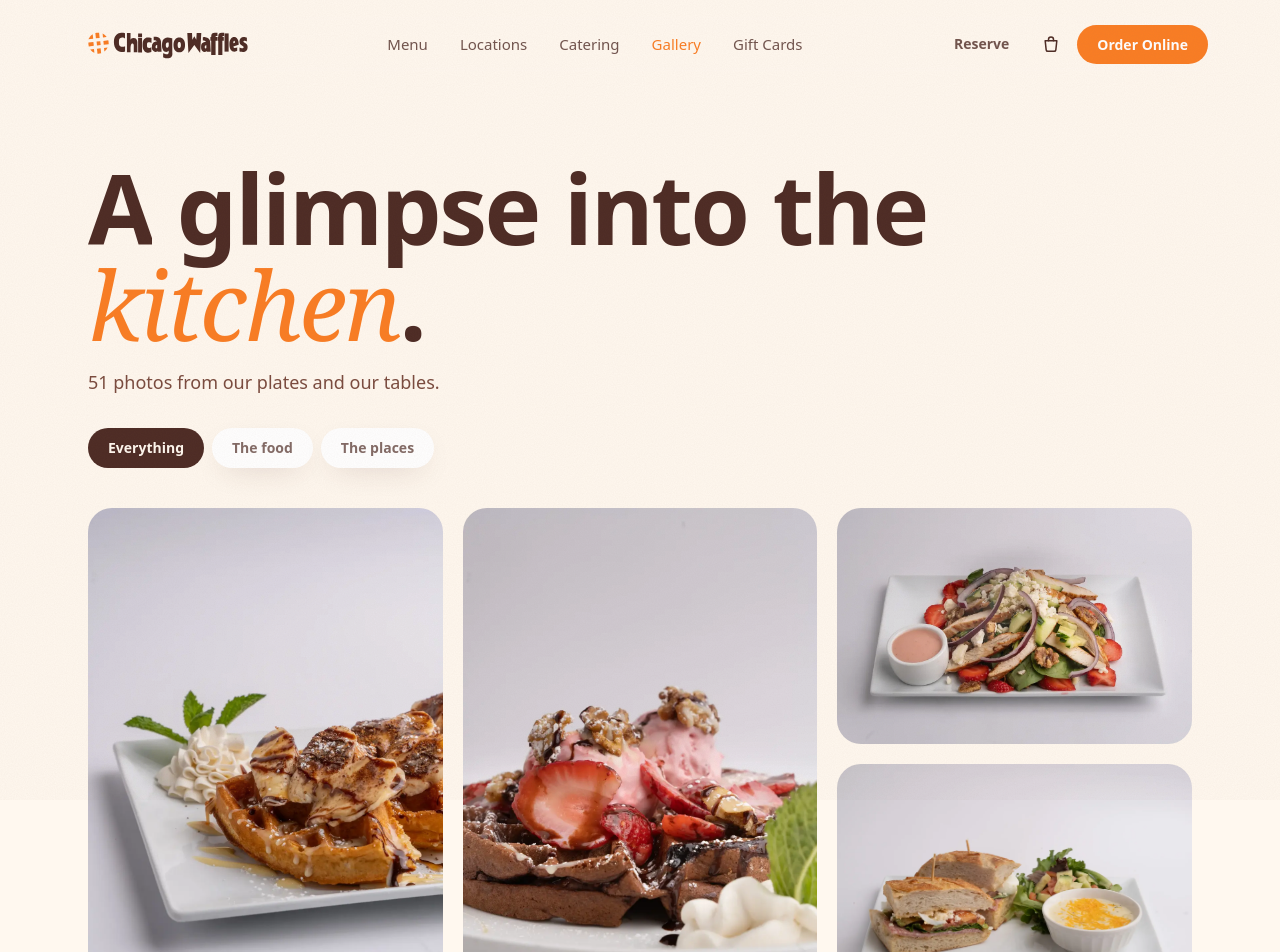
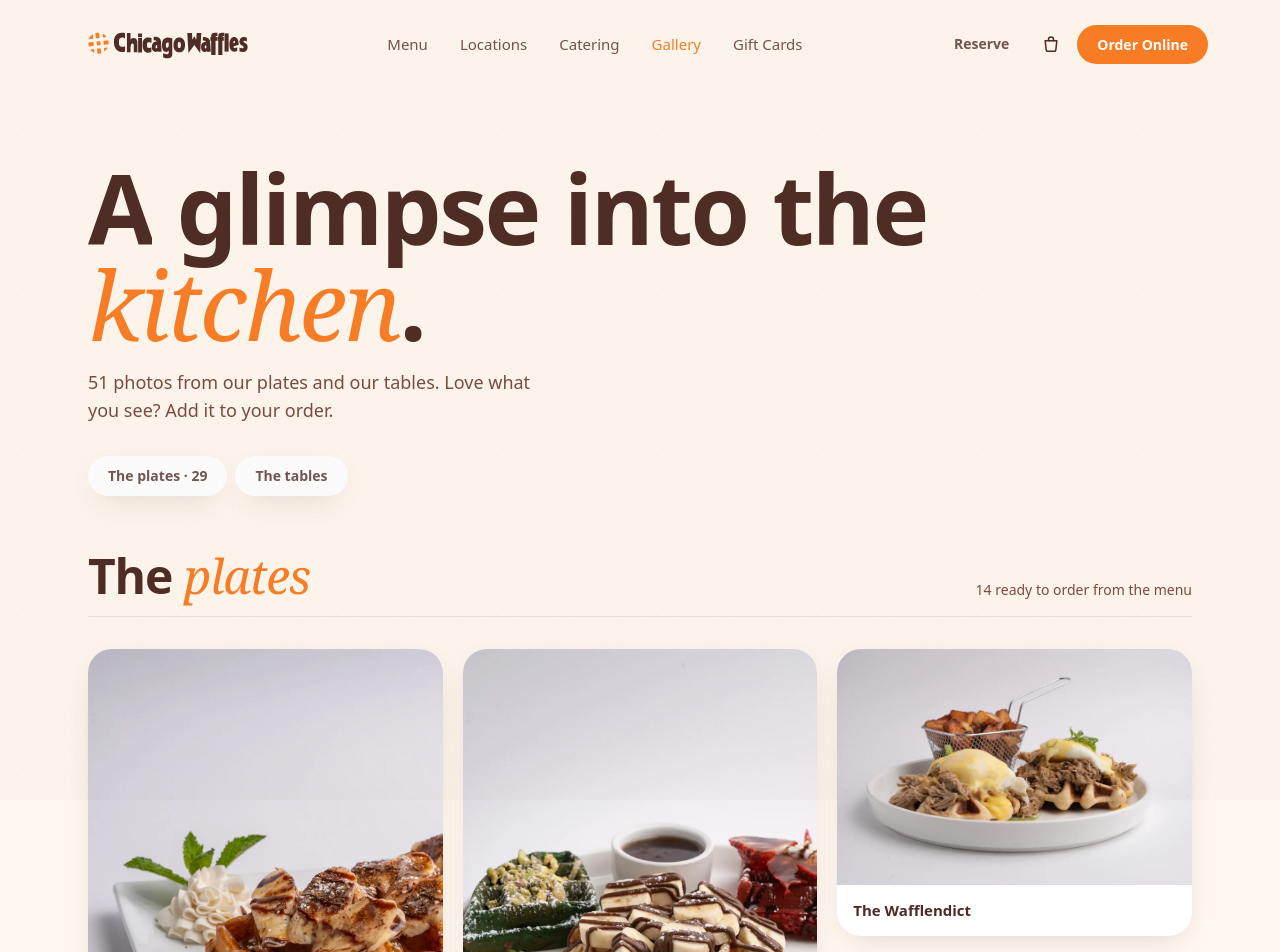
Before and after one commit to flu-wop/Waffles-chicago, a Next.js app: page /gallery in a window 1280 px wide. Shown: the top 952 px of the page. Built offline with nearby package versions, Linux system fonts and the light colour scheme.

Commit message:
Gallery and data updates
Co-Authored-By: Claude Sonnet 5.5 <noreply@anthropic.com>
Claude-Session: https://claude.ai/code/session_01LbaJcqXkvxu1dESwXLNjMF

```diff
--- a/src/app/gallery/GalleryClient.tsx
+++ b/src/app/gallery/GalleryClient.tsx
@@ -1,31 +1,45 @@
 "use client";
 
-import { useCallback, useEffect, useState } from "react";
+import { useCallback, useEffect, useMemo, useState } from "react";
 import Image from "next/image";
 import { AnimatePresence, motion } from "framer-motion";
 import { Headline } from "@/components/motion";
-import { gallery } from "@/lib/data";
+import { scrollToId } from "@/components/SmoothScroll";
+import { useCart } from "@/components/CartProvider";
+import { gallery, getLocation, menuItemForPhoto, money, type GalleryItem } from "@/lib/data";
 import { cn } from "@/lib/cn";
 
-const FILTERS = [
-  { id: "all", label: "Everything" },
-  { id: "food", label: "The food" },
-  { id: "place", label: "The places" },
-] as const;
+const PLACE_ORDER = ["south-loop", "west-loop", "oak-park", "willowbrook", "other"];
+const PLACE_NAME = (k: string) => (k === "other" ? "All locations" : getLocation(k).name);
+
+function Plus() {
+  return (
+    <svg viewBox="0 0 24 24" className="h-4 w-4" fill="none" stroke="currentColor" strokeWidth="2.4" strokeLinecap="round">
+      <path d="M12 5v14M5 12h14" />
+    </svg>
+  );
+}
 
 export default function GalleryClient() {
-  const [f, setF] = useState<(typeof FILTERS)[number]["id"]>("all");
-  const [open, setOpen] = useState<number | null>(null);
-  const items = f === "all" ? gallery : gallery.filter((g) => g.kind === f);
+  const { add, menuKey, setDrawerOpen, count } = useCart();
+  const [open, setOpen] = useState<{ list: GalleryItem[]; i: number } | null>(null);
+
+  const food = useMemo(() => gallery.filter((g) => g.kind === "food" && g.alt !== "Our Food"), []);
+  const places = useMemo(() => {
+    const m: Record<string, GalleryItem[]> = {};
+    for (const g of gallery.filter((x) => x.kind === "place")) (m[g.place ?? "other"] ??= []).push(g);
+    return PLACE_ORDER.filter((k) => m[k]).map((k) => ({ key: k, items: m[k] }));
+  }, []);
+  const orderable = useMemo(() => food.filter((g) => menuItemForPhoto(g.alt, menuKey)).length, [food, menuKey]);
 
   const close = useCallback(() => setOpen(null), []);
   const step = useCallback(
-    (d: number) => setOpen((i) => (i == null ? i : (i + d + items.length) % items.length)),
-    [items.length]
+    (d: number) => setOpen((o) => (o ? { ...o, i: (o.i + d + o.list.length) % o.list.length } : o)),
+    []
   );
 
   useEffect(() => {
-    if (open == null) return;
+    if (!open) return;
     window.__lenis?.stop();
     const key = (e: KeyboardEvent) => {
       if (e.key === "Escape") close();
@@ -39,41 +53,57 @@ export default function GalleryClient() {
     };
   }, [open, close, step]);
 
-  const cur = open != null ? items[open] : null;
+  const cur = open ? open.list[open.i] : null;
+  const curItem = cur && cur.kind === "food" ? menuItemForPhoto(cur.alt, menuKey) : undefined;
 
   return (
     <section className="mx-auto max-w-6xl px-6 pb-12 pt-32 md:pt-40">
       <Headline as="h1" immediate text="A glimpse into the *kitchen*." className="max-w-4xl text-[3rem] font-semibold md:text-8xl" />
-      <p className="mt-4 max-w-md text-lg text-brown-light">{gallery.length} photos from our plates and our tables.</p>
+      <p className="mt-4 max-w-md text-lg text-brown-light">
+        {gallery.length} photos from our plates and our tables. Love what you see? Add it to your order.
+      </p>
 
       <div className="mt-8 flex flex-wrap gap-2">
-        {FILTERS.map((x) => (
+        {[
+          ["plates", `The plates · ${food.length}`],
+          ["tables", "The tables"],
+        ].map(([id, label]) => (
           <button
-            key={x.id}
-            onClick={() => setF(x.id)}
-            className={cn(
-              "rounded-full px-5 py-2.5 text-sm font-semibold transition-colors",
-              f === x.id ? "bg-brown text-cream" : "bg-white text-brown/70 shadow-soft hover:text-orange"
-            )}
+            key={id}
+            onClick={() => scrollToId(id, -110)}
+            className="rounded-full bg-white px-5 py-2.5 text-sm font-semibold text-brown/80 shadow-soft transition-colors hover:text-orange"
           >
-            {x.label}
+            {label}
           </button>
         ))}
+        {count > 0 && (
+          <button onClick={() => setDrawerOpen(true)} className="rounded-full bg-orange px-5 py-2.5 text-sm font-semibold text-white shadow-soft">
+            View order ({count})
+          </button>
+        )}
       </div>
 
-      <div className="mt-10 columns-2 gap-3 md:columns-3 md:gap-5">
-        {items.map((g, i) => (
-          <motion.button
-            layout
+      {/* ───── The plates ───── */}
+      <div id="plates" className="scroll-mt-28 pt-14">
+        <div className="flex items-end justify-between gap-4 border-b border-brown/10 pb-4">
+          <h2 className="text-3xl font-semibold md:text-5xl">
+            The <span className="font-serif font-medium italic text-orange">plates</span>
+          </h2>
+          <p className="hidden text-sm text-brown-light sm:block">{orderable} ready to order from the menu</p>
+        </div>
+        <div className="mt-8 columns-2 gap-3 md:columns-3 md:gap-5">
+          {food.map((g, i) => {
+            const item = menuItemForPhoto(g.alt, menuKey);
+            return (
+              <motion.figure
                 key={g.src}
-            onClick={() => setOpen(i)}
                 initial={{ opacity: 0, y: 24 }}
                 whileInView={{ opacity: 1, y: 0 }}
                 viewport={{ once: true, margin: "0px 0px -5% 0px" }}
                 transition={{ duration: 0.6, ease: [0.2, 0.7, 0.2, 1] }}
-            className="group relative mb-3 block w-full overflow-hidden rounded-[1.25rem] bg-butter md:mb-5 md:rounded-[1.5rem]"
-            aria-label={`Open ${g.alt}`}
+                className="mb-3 break-inside-avoid overflow-hidden rounded-[1.25rem] bg-white shadow-soft md:mb-5 md:rounded-[1.5rem]"
               >
+                <button onClick={() => setOpen({ list: food, i })} aria-label={`Open ${g.alt}`} className="group block w-full overflow-hidden bg-butter">
                   <Image
                     src={g.src}
                     alt={g.alt}
@@ -82,15 +112,60 @@ export default function GalleryClient() {
                     sizes="(max-width: 768px) 50vw, 33vw"
                     className="h-auto w-full transition-transform duration-700 group-hover:scale-105"
                   />
-            <span className="absolute inset-x-0 bottom-0 bg-gradient-to-t from-cocoa/80 to-transparent p-4 text-left text-sm font-semibold text-cream opacity-0 transition-opacity group-hover:opacity-100">
-              {g.alt}
+                </button>
+                <figcaption className="flex items-center justify-between gap-2 p-3 md:p-4">
+                  <span className="min-w-0">
+                    <span className="block truncate text-[13px] font-semibold leading-tight text-brown md:text-[15px]">{g.alt}</span>
+                    {item && <span className="mt-0.5 block text-xs text-brown-light">{money(item.price)}</span>}
                   </span>
+                  {item && (
+                    <button
+                      onClick={() => add(item)}
+                      aria-label={`Add ${item.name} to order`}
+                      className="grid h-9 w-9 shrink-0 place-items-center rounded-full bg-orange text-white shadow-soft transition-colors hover:bg-orange-deep active:scale-95"
+                    >
+                      <Plus />
+                    </button>
+                  )}
+                </figcaption>
+              </motion.figure>
+            );
+          })}
+        </div>
+      </div>
+
+      {/* ───── The tables ───── */}
+      <div id="tables" className="scroll-mt-28 pt-16">
+        <div className="border-b border-brown/10 pb-4">
+          <h2 className="text-3xl font-semibold md:text-5xl">
+            The <span className="font-serif font-medium italic text-orange">tables</span>
+          </h2>
+        </div>
+        {places.map(({ key, items }) => (
+          <div key={key} className="mt-10">
+            <h3 className="text-sm font-semibold uppercase tracking-[0.2em] text-orange-deep">{PLACE_NAME(key)}</h3>
+            <div className="mt-4 grid grid-cols-2 gap-3 md:grid-cols-3 md:gap-5">
+              {items.map((g, i) => (
+                <motion.button
+                  key={g.src}
+                  onClick={() => setOpen({ list: items, i })}
+                  initial={{ opacity: 0, y: 24 }}
+                  whileInView={{ opacity: 1, y: 0 }}
+                  viewport={{ once: true, margin: "0px 0px -5% 0px" }}
+                  transition={{ duration: 0.6, ease: [0.2, 0.7, 0.2, 1] }}
+                  className="group relative aspect-[4/3] overflow-hidden rounded-[1.25rem] bg-butter md:rounded-[1.5rem]"
+                  aria-label={`Open ${g.alt}`}
+                >
+                  <Image src={g.src} alt={g.alt} fill sizes="(max-width: 768px) 50vw, 33vw" className="object-cover transition-transform duration-700 group-hover:scale-105" />
                 </motion.button>
+              ))}
+            </div>
+          </div>
         ))}
       </div>
 
       <AnimatePresence>
-        {cur && (
+        {cur && open && (
           <motion.div
             data-lenis-prevent
             className="fixed inset-0 z-[95] flex flex-col bg-cocoa/95 backdrop-blur"
@@ -107,7 +182,7 @@ export default function GalleryClient() {
                 </svg>
               </button>
             </div>
-            <div className="relative mx-4 mb-4 flex-1" onClick={(e) => e.stopPropagation()}>
+            <div className="relative mx-4 mb-3 flex-1" onClick={(e) => e.stopPropagation()}>
               <AnimatePresence mode="wait">
                 <motion.div
                   key={cur.src}
@@ -136,6 +211,20 @@ export default function GalleryClient() {
                 </button>
               ))}
             </div>
+            {cur.kind === "food" && (
+              <div className="flex justify-center px-4 pb-6" onClick={(e) => e.stopPropagation()}>
+                {curItem ? (
+                  <button
+                    onClick={() => add(curItem)}
+                    className="inline-flex items-center gap-2 rounded-full bg-orange px-7 py-4 text-[15px] font-semibold text-white shadow-lift hover:bg-orange-deep"
+                  >
+                    <Plus /> Add to order · {money(curItem.price)}
+                  </button>
+                ) : (
+                  <p className="rounded-full bg-white/10 px-5 py-3 text-sm text-cream/80">Not on the online menu right now</p>
+                )}
+              </div>
+            )}
           </motion.div>
         )}
       </AnimatePresence>
--- a/src/lib/data.ts
+++ b/src/lib/data.ts
@@ -100,3 +100,24 @@ export function mapsUrl(l: Location): string {
     `${l.street}, ${l.city}, ${l.state} ${l.zip}`
   )}`;
 }
+
+// Gallery photo titles that differ from the menu's item names.
+const PHOTO_ALIASES: Record<string, string> = {
+  "paco taco": "Paco Tacos",
+  "red velvet bliss waffle": "Red Velvet Double Chocolate Waffle",
+  "cheddar & short rib waffle": "Braised Beef & Cheddar Waffle",
+  "chicago waffle's best": "Chicago Waffles Best",
+  "nutella dream pancakes": "Nutella Pancakes",
+};
+const normName = (s: string) =>
+  s.toLowerCase().replace(/[’']/g, "").replace(/\s+/g, " ").trim();
+
+/** The orderable menu item for a food photo, if that dish is on the given menu. */
+export function menuItemForPhoto(alt: string, key: MenuKey): MenuItem | undefined {
+  const a = normName(PHOTO_ALIASES[alt.toLowerCase().replace(/’/g, "'")] ?? alt);
+  for (const s of menus[key]) {
+    const f = s.items.find((i) => normName(i.name) === a && i.price != null);
+    if (f) return f;
+  }
+  return undefined;
+}
```
Lines whose indentation alone changed are shown as unchanged.
